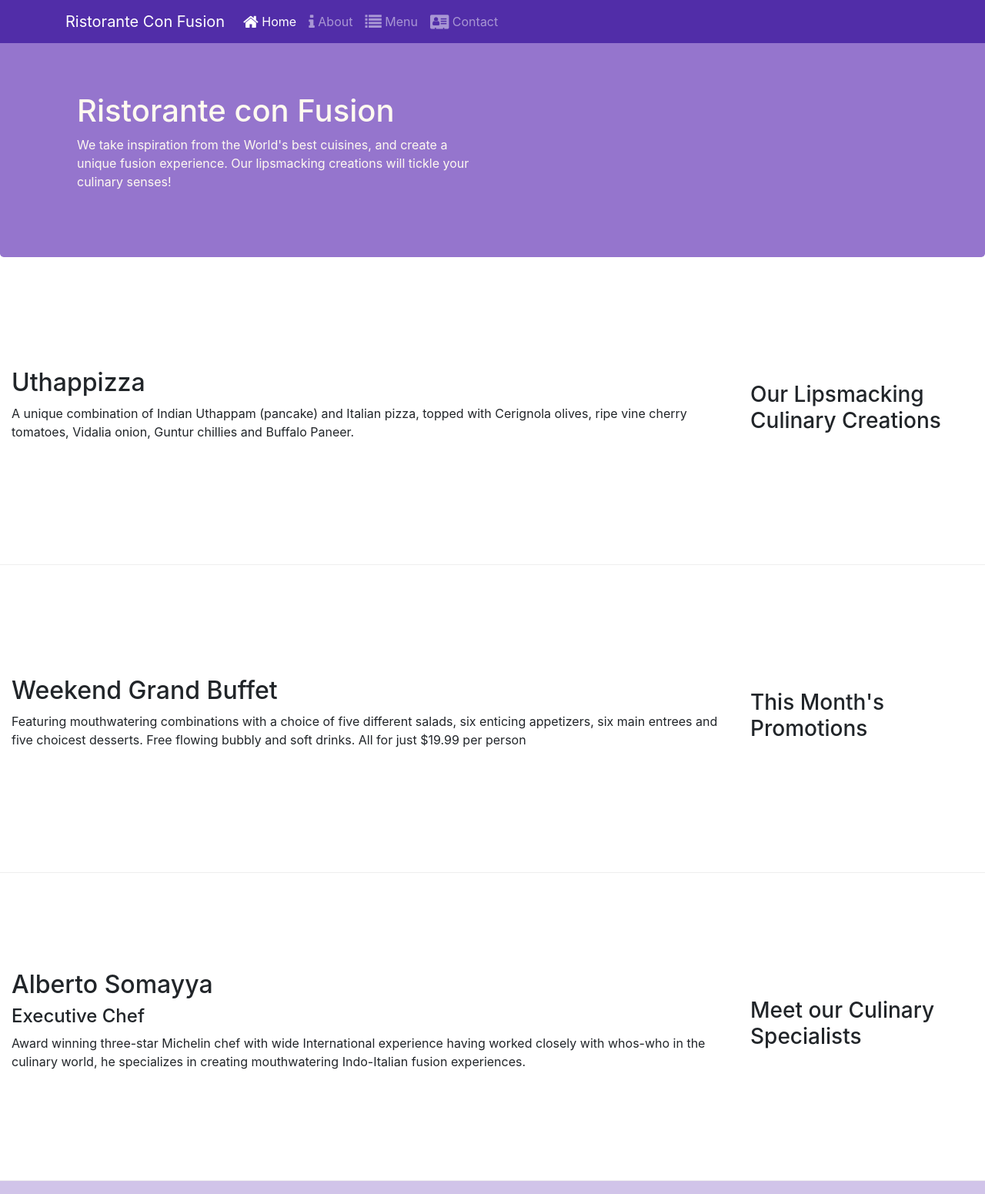
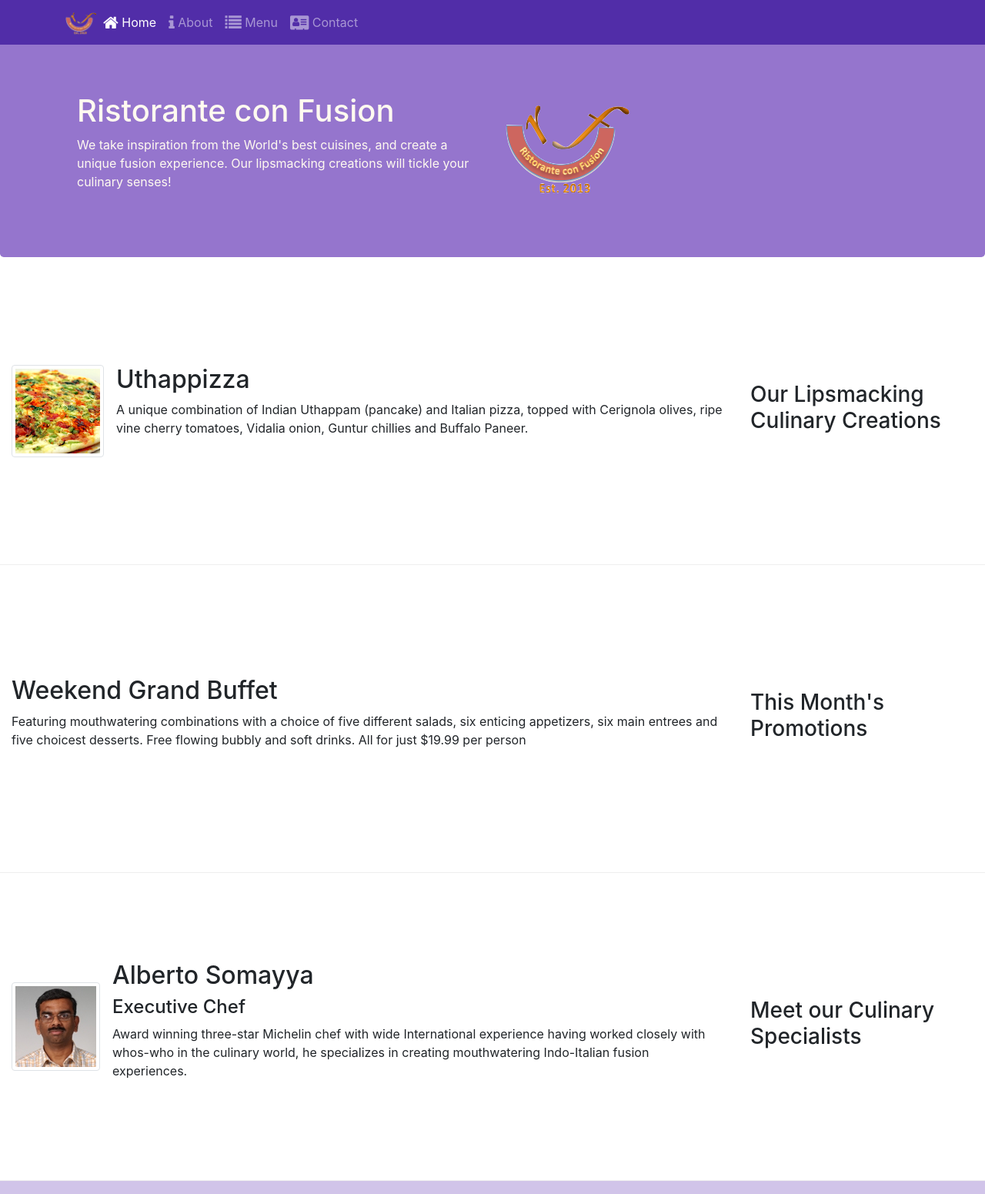
Before and after one commit to o-ndr/Coursera_Bootstrap4, a website: page index.html in a window 1280 px wide. Shown: the top 1551 px of the page at 77% size. Drawn offline with nearby package versions, Linux system fonts and the light colour scheme.

Commit message:
Images and Media

```diff
--- a/index.html
+++ b/index.html
@@ -29,7 +29,7 @@
                 <span class="navbar-toggler-icon"></span>
             </button>
 
-           <a class="navbar-brand" href="href="./index.html>Ristorante Con Fusion</a>
+           <a class="navbar-brand mr-auto" href="#"><img src="img/logo.png" height="30" width="41"></a>
                 <div class="collapse navbar-collapse" id="Navbar">
                 <ul class="navbar-nav mr-auto">
                     <li class="nav-item active"><a class="nav-link" href="./index.html"><span class="fa fa-home fa-lg"></span> Home</a></li>
@@ -48,7 +48,9 @@
                     <h1>Ristorante con Fusion</h1>
                     <p>We take inspiration from the World's best cuisines, and create a unique fusion experience. Our lipsmacking creations will tickle your culinary senses!</p>
                 </div>
-                <div class="col-12 col-sm">
+                    <div class="col-12 col-sm align-self-center">
+                    <img src="img/logo.png" class="img-fluid">
+                </div>
                 </div>
             </div>
         </div>
@@ -60,8 +62,17 @@
                 <h3>Our Lipsmacking Culinary Creations</h3>
             </div>
             <div class="col col-sm order-sm-first col-md">
-                <h2>Uthappizza</h2>
-                <p class="d-none d-sm-block">A unique combination of Indian Uthappam (pancake) and Italian pizza, topped with Cerignola olives, ripe vine cherry tomatoes, Vidalia onion, Guntur chillies and Buffalo Paneer.</p>
+                <div class="media">
+                    <img class="d-flex mr-3 img-thumbnail align-self-center"
+                            src="img/uthappizza.png" alt="Uthappizza">
+                    <div class="media-body">
+                        <h2 class="mt-0">Uthappizza</h2>
+                        <p class="d-none d-sm-block">A unique combination of Indian Uthappam (pancake) and
+                            Italian pizza, topped with Cerignola olives, ripe vine
+                            cherry tomatoes, Vidalia onion, Guntur chillies and
+                            Buffalo Paneer.</p>
+                    </div>
+                </div>
             </div>
         </div>
 
@@ -81,9 +92,19 @@
                 <h3>Meet our Culinary Specialists</h3>
             </div>
             <div class="col col-sm order-sm-first col-md">
-                <h2>Alberto Somayya</h2>
-                <h4>Executive Chef</h4>
-                <p class="d-none d-sm-block">Award winning three-star Michelin chef with wide International experience having worked closely with whos-who in the culinary world, he specializes in creating mouthwatering Indo-Italian fusion experiences. </p>
+                <div class="media">
+                    <img class="d-flex mr-3 img-thumbnail align-self-center"
+                            src="img/alberto.png" alt="Alberto Somayya">
+                    <div class="media-body">
+                        <h2 class="mt-0">Alberto Somayya</h2>
+                        <h4>Executive Chef</h4>
+                        <p class="d-none d-sm-block">Award winning three-star Michelin chef with wide
+                            International experience having worked closely with
+                            whos-who in the culinary world, he specializes in
+                            creating mouthwatering Indo-Italian fusion experiences.
+                            </p>
+                    </div>
+                </div>
             </div>
         </div>
     </div>
```
Also changed, not shown: contactus.html (+4 -2 lines), img/alberto.png (added), img/buffet.png (added), img/logo.png (added), img/uthappizza.png (added), 1 other file.
